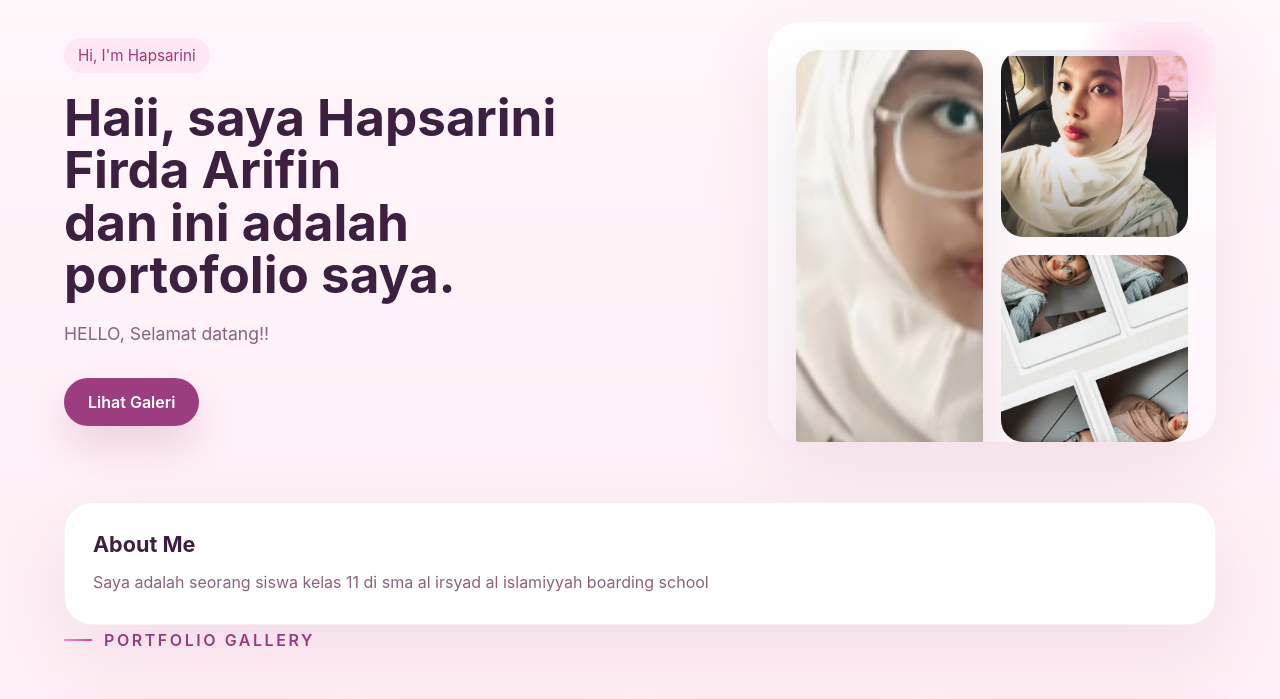
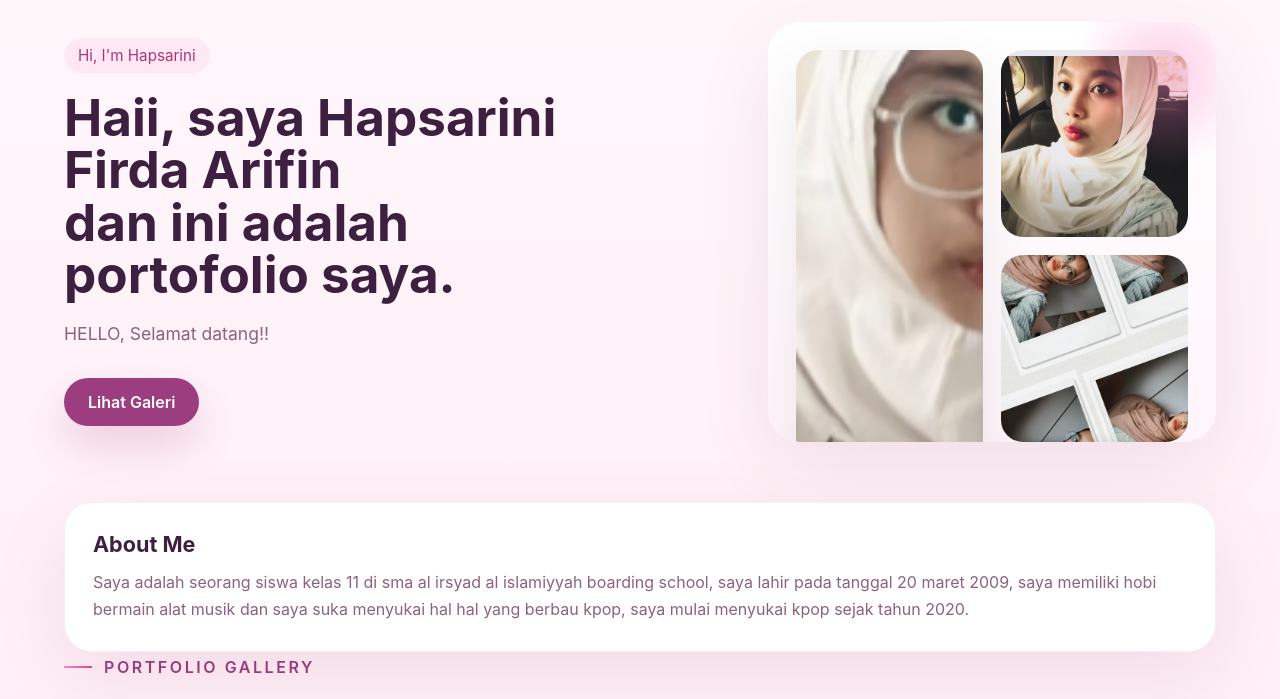
Before and after one commit to hapsaspah/portfolio-firda, a plain HTML site: page index.html in a window 1280 px wide. Shown: the part 70-769 px from the top of the page. Drawn offline with Linux system fonts and the light colour scheme.

Commit message:
Add files via upload

```diff
--- a/index.html
+++ b/index.html
@@ -270,7 +270,8 @@
         <section id="about" class="cards">
             <div class="card">
                 <h3>About Me</h3>
-                <p>Saya adalah seorang siswa kelas 11 di sma al irsyad al islamiyyah boarding school
+                <p>Saya adalah seorang siswa kelas 11 di sma al irsyad al islamiyyah boarding school, saya lahir pada tanggal 20 maret 2009, saya memiliki hobi bermain alat musik dan saya suka menyukai hal hal
+                    yang berbau kpop, saya mulai menyukai kpop sejak tahun 2020.
 
 
 
```
